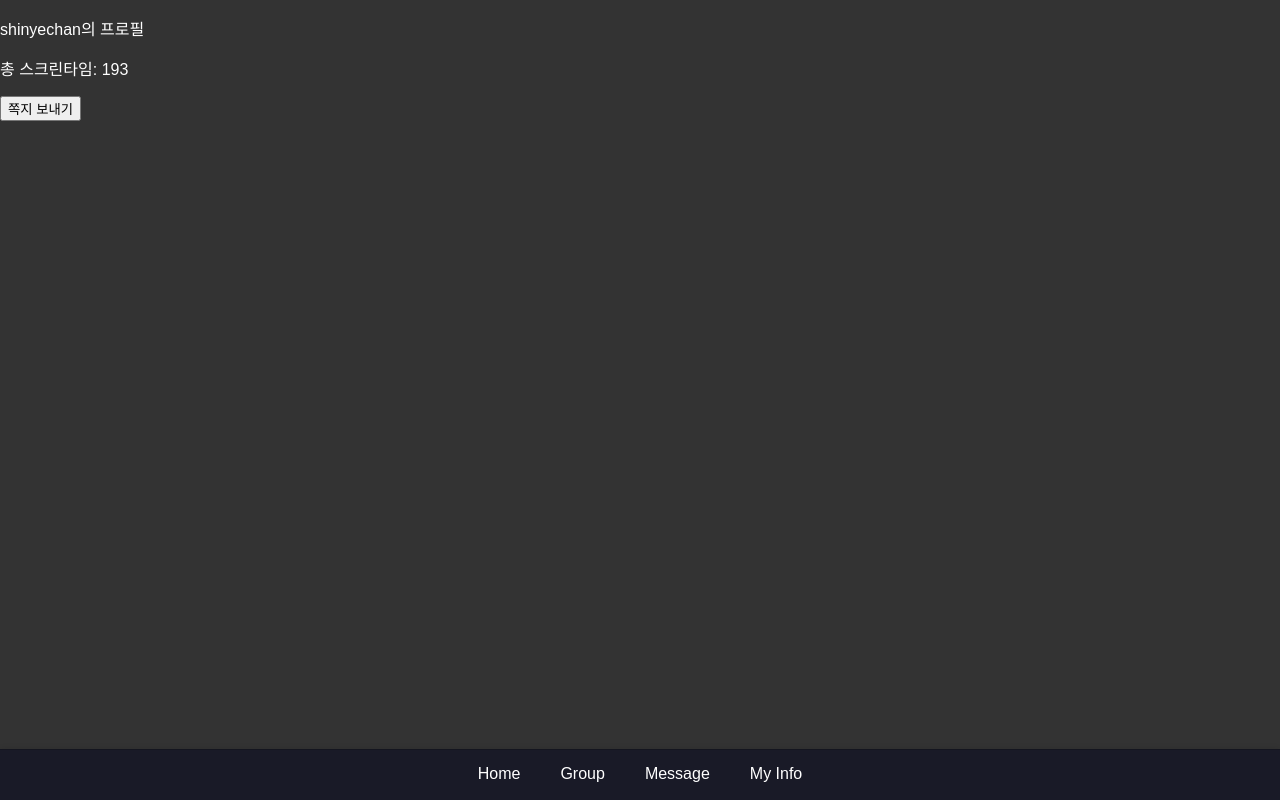
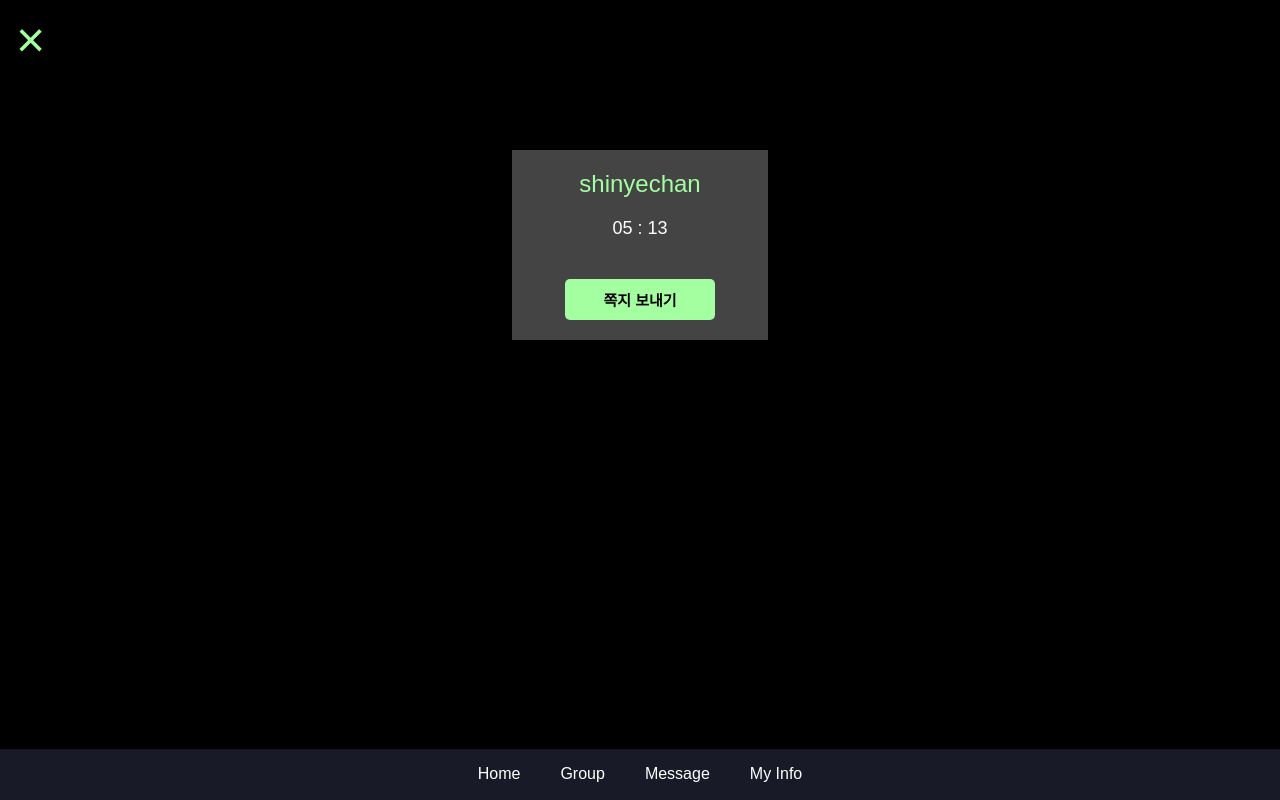
Before and after one commit to Yechan0903/maniax, a Django app: page /relationship/4/profile/ in a window 1280 px wide. Run offline with Django 5.2, Linux system fonts and the light colour scheme; the first user in the database is signed in; data comes from the database, SQL or seed files in the repository; some libraries are stand-ins or nearby versions.

Commit message:
profilefront

```diff
--- /dev/null
+++ b/main/static/css/userProfile.css
@@ -0,0 +1,65 @@
+.userProflie {
+  margin: 0;
+  font-family: Arial, sans-serif;
+  background-color: #000;
+  color: #a3ffa0;
+  display: flex;
+  flex-direction: column;
+  justify-content: top;
+  align-items: center;
+  height: 100vh;
+}
+
+.userProfileHeader {
+  position: fixed;
+  top: 10px;
+  left: 10px;
+}
+
+.userProfileHeader button {
+  background: none;
+  border: none;
+  color: #a3ffa0;
+  font-size: 24px;
+  cursor: pointer;
+  font-size: 50px;
+}
+
+.profile {
+  display: flex;
+  flex-direction: column;
+  align-items: center;
+  text-align: center;
+  margin-top: 150px;
+}
+
+.profile a {
+  margin: 0;
+  font-size: 24px;
+}
+
+.profile p {
+  margin: 20px 80px;
+  font-size: 18px;
+  color: white;
+}
+
+.userButtons {
+  margin-top: 20px;
+  display: flex;
+  flex-direction: column;
+  gap: 10px;
+}
+
+.userButtons button {
+  padding: 10px 20px;
+  background-color: #a3ffa0;
+  border: none;
+  border-radius: 5px;
+  color: #000;
+  font-size: 16px;
+  cursor: pointer;
+  font-weight: bold;
+  font-size: 15px;
+  width: 150px;
+}
--- a/relationship/templates/user_profile.html
+++ b/relationship/templates/user_profile.html
@@ -1,9 +1,20 @@
-{% extends "base.html" %} {% block title %} User Profile {% endblock %}
+{% extends "base.html" %} {% load static %} {% block extra_css %}<link
+  rel="stylesheet"
+  href="{% static 'css/userProfile.css' %}"
+/>{% endblock %}{% block title %} User Profile {% endblock %}
 
 <!--자기자신을 팔로우하는 것을 방지 -->
 {%block content%}
-<p>{{ target_user.username }}의 프로필</p>
-<p>총 스크린타임: {{ screen_time.total_minutes }}</p>
+
+<div class="userProflie">
+  <div class="userProfileHeader">
+    <button onclick="window.history.back()">&times;</button>
+  </div>
+  <div class="profile">
+    <a>{{ target_user.username }}</a>
+    {% load time_filters %}
+    <p>{{ screen_time.total_minutes|display_time }}</p>
+    <div class="userButtons">
       {% if target_user != request.user %}
       <form action="{% url 'follow' user_id=target_user.id %}" method="POST">
         {%csrf_token%}
@@ -14,9 +25,15 @@
       </form>
       {% endif %}
 
-<form action="{% url 'write_message' user_id=target_user.id %}" method="POST">
+      <form
+        action="{% url 'write_message' user_id=target_user.id %}"
+        method="POST"
+      >
         {%csrf_token%}
         <button type="submit">쪽지 보내기</button>
       </form>
+    </div>
+  </div>
+</div>
 
 {% endblock %}
```
Also changed, not shown: main/forms.py (+4 -4 lines), main/static/css/group.css (+32 -14 lines), main/static/css/home.css (+11 -4 lines), main/static/css/login.css (+8 -4 lines), main/static/css/register.css (+36 -52 lines), main/templates/rankings.html (+2 -6 lines), main/templates/signup.html (+9 -20 lines), db.sqlite3. Lines whose indentation alone changed are shown as unchanged.
